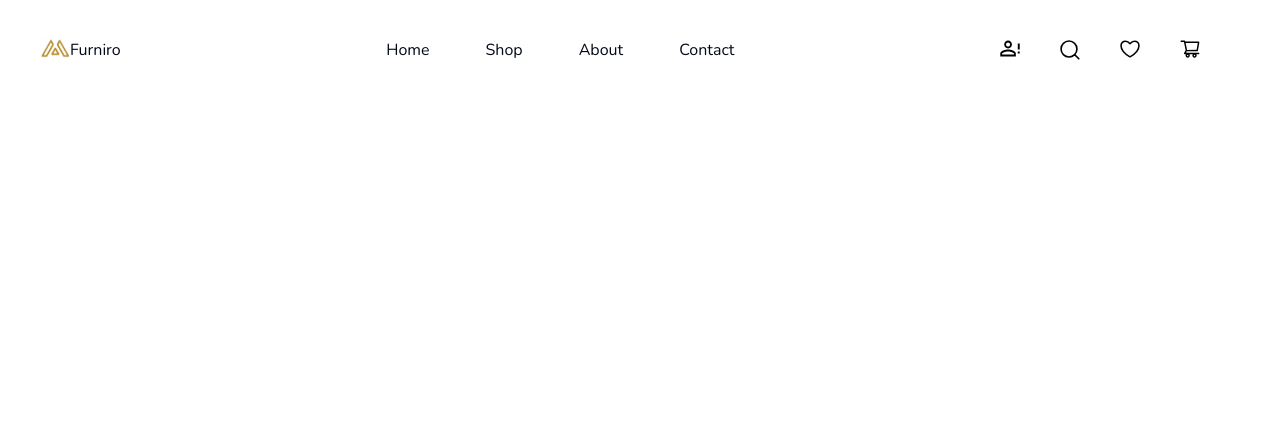
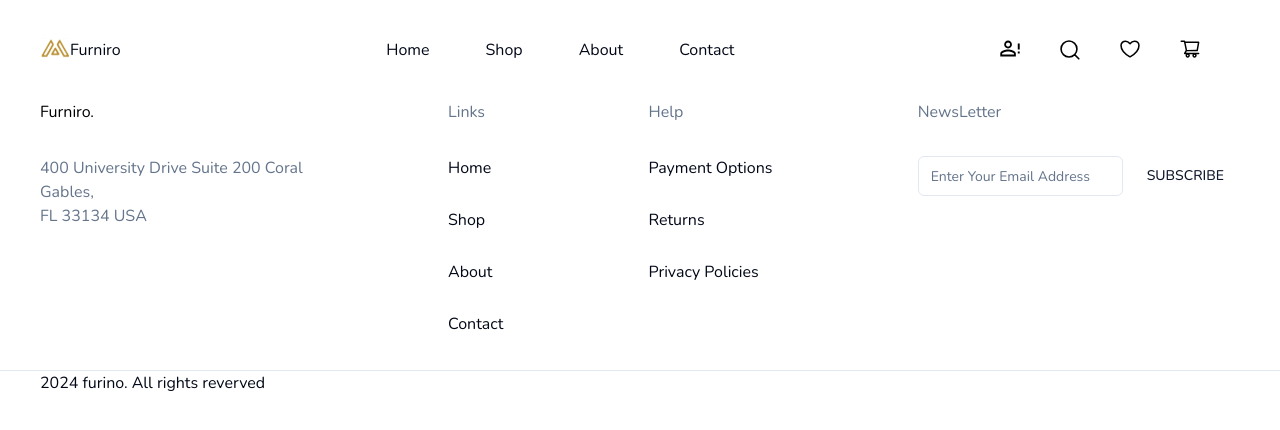
Before and after one commit to kifatet-n/Furniro-next-js, a Next.js app: page / in a window 1280 px wide. Shown: the top 430 px of the page. Built offline with nearby package versions, Linux system fonts and the light colour scheme.

Commit message:
created footer

```diff
--- a/app/layout.tsx
+++ b/app/layout.tsx
@@ -2,6 +2,7 @@ import type { Metadata } from "next";
 import { Nunito } from "next/font/google";
 import "./globals.css";
 import Header from "@/components/layout/header/Header";
+import Footer from "@/components/layout/footer/Footer";
 
 const nunito = Nunito({
   weight:["400", "500", "700"],
@@ -22,6 +23,7 @@ export default function RootLayout({
     <html lang="en">
       <body className={nunito.className}>
         <Header/>
+        <Footer/>
         {children}
         </body>
     </html>
--- /dev/null
+++ b/components/layout/footer/Footer.tsx
@@ -0,0 +1,30 @@
+import React from "react";
+import Menu from "./Menu";
+import Help from "./Help";
+import NewsLetter from "./NewsLetter";
+
+function Footer() {
+  return (
+    <>
+    <div className="flex h-[270px] px-10 justify-between max-md:flex-col">
+      <div className="flex flex-col gap-y-8">
+        <h2 className="text-black">Furniro.</h2>
+        <p className="text-slate-500">
+          400 University Drive Suite 200 Coral <br /> Gables, <br />
+          FL 33134 USA
+        </p>
+      </div>
+      <Menu />
+      <Help />
+      <NewsLetter />
+
+    </div>
+    <div className="max-md:hidden">
+    <hr />
+    <p className=" px-10">2024 furino. All rights reverved</p>
+    </div>
+    </>
+  );
+}
+
+export default Footer;
--- /dev/null
+++ b/components/layout/footer/Help.tsx
@@ -0,0 +1,23 @@
+import Link from 'next/link'
+import React from 'react'
+const helpData =[
+    {title:"Payment Options",url:"/"},
+    {title:"Returns", url:"/"},
+    {title:"Privacy Policies",url:"/"}
+]
+
+function Help() {
+  return (
+    <div className='flex flex-col gap-y-8'>
+    <p className='text-slate-500'>Help</p>
+    <ul className='flex flex-col gap-y-7'>
+    {helpData.map((item,index)=>(
+        <li key={index}><Link href={item.url}></Link>{item.title}</li>
+    ))}
+
+    </ul>
+    </div>
+  )
+}
+
+export default Help
--- /dev/null
+++ b/components/layout/footer/Menu.tsx
@@ -0,0 +1,25 @@
+import Link from "next/link";
+import React from "react";
+const menuData = [
+  { title: "Home", url: "/home" },
+  { title: "Shop", url: "/shop" },
+  { title: "About", url: "/about" },
+  { title: "Contact", url: "/contact" },
+];
+
+function Menu() {
+  return (
+    <div className="flex flex-col gap-y-8">
+    <p className="text-slate-500">Links</p>
+    <ul className="flex flex-col gap-y-7">
+      {menuData.map((item, index) => (
+        <li key={index}>
+          <Link href={item.url}>{item.title}</Link>
+        </li>
+      ))}
+    </ul>
+    </div>
+  );
+}
+
+export default Menu;
--- /dev/null
+++ b/components/layout/footer/NewsLetter.tsx
@@ -0,0 +1,21 @@
+import { Button } from '@/components/ui/button'
+import { Input } from '@/components/ui/input'
+import React from 'react'
+
+function NewsLetter() {
+  return (
+
+    <div className='flex flex-col gap-y-8'>
+        <p className='text-slate-500'>NewsLetter</p>
+        <div className='flex w-full max-w-sm items-center space-x-2'>
+        <Input type='email' placeholder='Enter Your Email Address'/>
+        <Button variant='link'>SUBSCRIBE</Button>
+        </div>
+
+    </div>
+
+
+  )
+}
+
+export default NewsLetter
--- /dev/null
+++ b/components/ui/input.tsx
@@ -0,0 +1,25 @@
+import * as React from "react"
+
+import { cn } from "@/lib/utils"
+
+export interface InputProps
+  extends React.InputHTMLAttributes<HTMLInputElement> {}
+
+const Input = React.forwardRef<HTMLInputElement, InputProps>(
+  ({ className, type, ...props }, ref) => {
+    return (
+      <input
+        type={type}
+        className={cn(
+          "flex h-10 w-full rounded-md border border-input bg-background px-3 py-2 text-sm ring-offset-background file:border-0 file:bg-transparent file:text-sm file:font-medium placeholder:text-muted-foreground focus-visible:outline-none focus-visible:ring-2 focus-visible:ring-ring focus-visible:ring-offset-2 disabled:cursor-not-allowed disabled:opacity-50",
+          className
+        )}
+        ref={ref}
+        {...props}
+      />
+    )
+  }
+)
+Input.displayName = "Input"
+
+export { Input }
```
